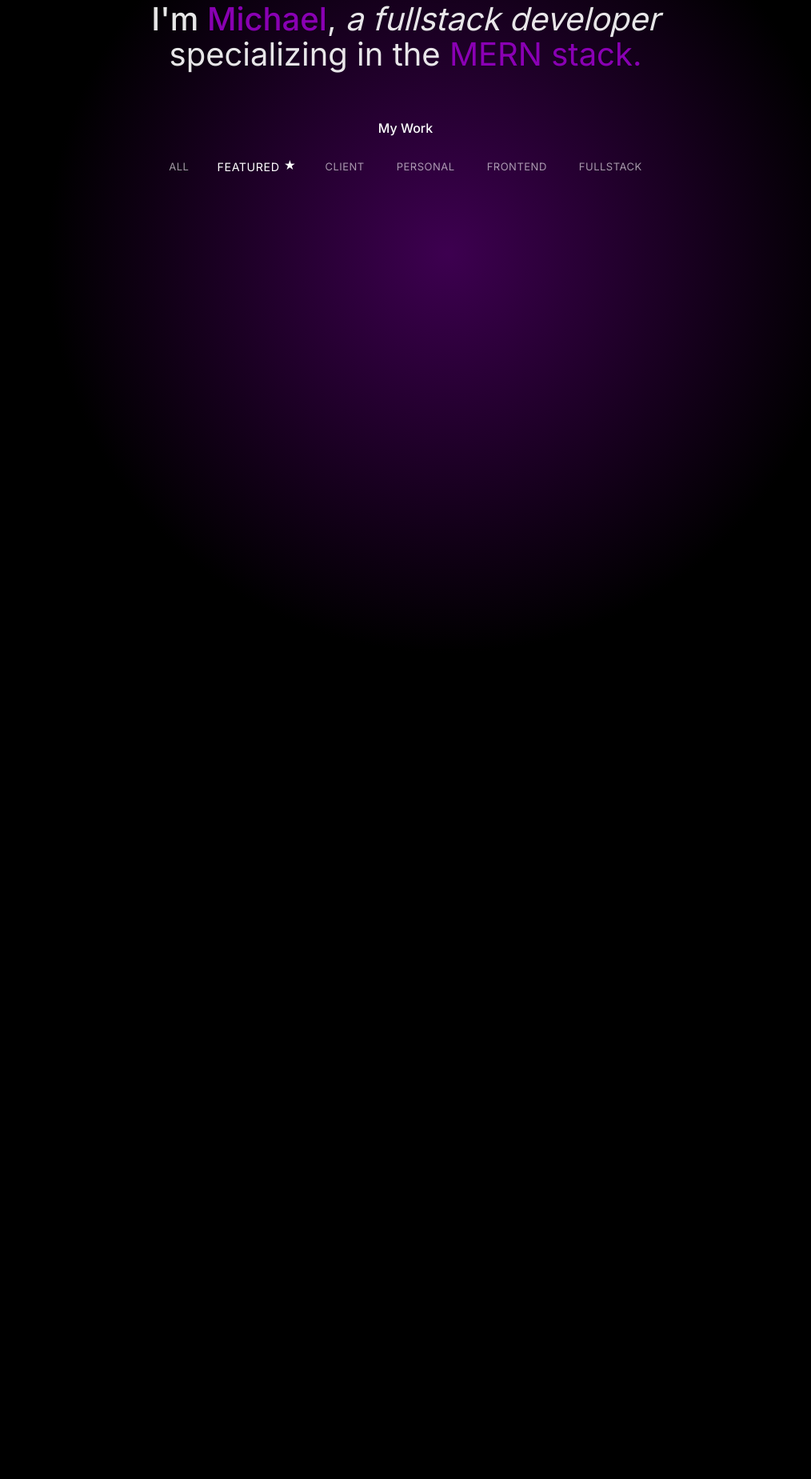
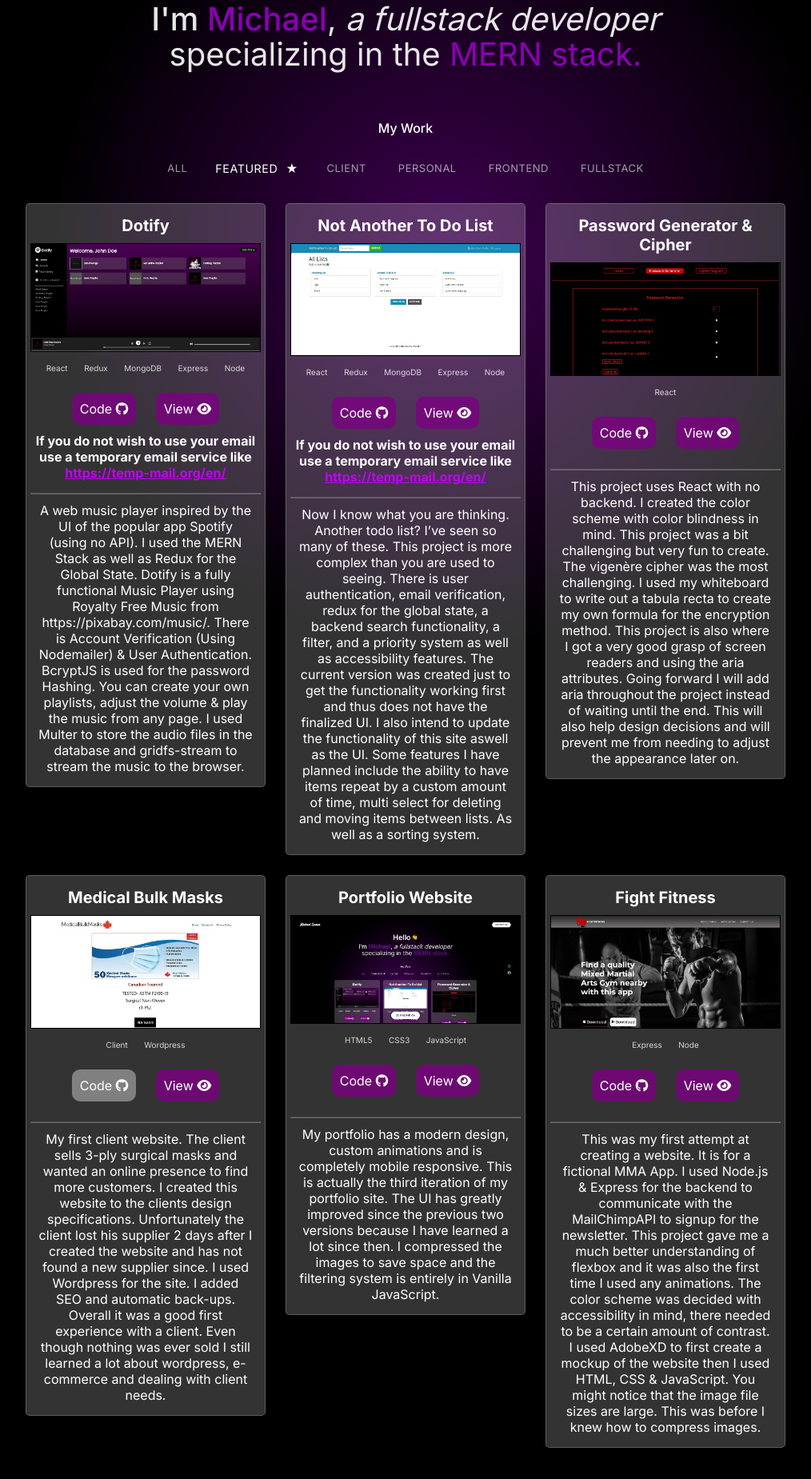
Before and after one commit to MichaelGomes/Portfolio, a PHP site: page / in a window 1280 px wide. Shown: the part 183-2032 px from the top of the page at 80% size, without its empty margins (133-1147 px from the left). Run offline with PHP 8.4, Linux system fonts and the light colour scheme; some libraries are stand-ins or nearby versions.

Commit message:
Projects

```diff
--- a/index.html
+++ b/index.html
@@ -14,6 +14,12 @@
       href="https://fonts.googleapis.com/css2?family=Inter:wght@400;500;600;700&family=Satisfy&display=swap"
       rel="stylesheet"
     />
+
+    <!-- Fontawesome -->
+    <script
+      src="https://kit.fontawesome.com/015b6e2192.js"
+      crossorigin="anonymous"
+    ></script>
 
     <!-- Custom Style Sheet -->
     <link rel="stylesheet" href="styles.css" />
@@ -70,6 +76,279 @@
           </div>
         </div>
       </section>
+
+      <section class="projects">
+        <div class="card personal featured fullstack">
+          <div class="card-title">Dotify</div>
+          <div class="card-img">
+            <img src="images/dotify-summary.jpg" alt="" />
+          </div>
+          <button class="badge">React</button>
+          <button class="badge">Redux</button>
+          <button class="badge">MongoDB</button>
+          <button class="badge">Express</button>
+          <button class="badge">Node</button>
+          <div class="card-icons">
+            <a
+              href="https://github.com/MichaelGomes/Dotify"
+              target="_blank"
+              rel="noopener noreferrer"
+              ><button class="icon" type="button" name="button">
+                Code <span class="fab fa-github"></span></button
+            ></a>
+            <a
+              href="https://dotify-sounds.herokuapp.com/"
+              target="_blank"
+              rel="noopener noreferrer"
+              ><button class="icon" type="button" name="button">
+                View <span class="fas fa-eye"></span></button
+            ></a>
+          </div>
+          <div class="card-content">
+            <b
+              >If you do not wish to use your email use a temporary email
+              service like
+              <a
+                class="email-info"
+                href="https://temp-mail.org/en/"
+                target="_blank"
+                rel="noopener noreferrer"
+                >https://temp-mail.org/en/</a
+              ></b
+            >
+            <hr />
+            <p>
+              A web music player inspired by the UI of the popular app Spotify
+              (using no API). I used the MERN Stack as well as Redux for the
+              Global State. Dotify is a fully functional Music Player using
+              Royalty Free Music from https://pixabay.com/music/. There is
+              Account Verification (Using Nodemailer) & User Authentication.
+              BcryptJS is used for the password Hashing. You can create your own
+              playlists, adjust the volume & play the music from any page. I
+              used Multer to store the audio files in the database and
+              gridfs-stream to stream the music to the browser.
+            </p>
+          </div>
+        </div>
+
+        <div class="card personal featured fullstack">
+          <div class="card-title">Not Another To Do List</div>
+
+          <div class="card-img">
+            <img src="images/not-another-to-do-list-summary.jpg" />
+          </div>
+          <button class="badge">React</button>
+          <button class="badge">Redux</button>
+          <button class="badge">MongoDB</button>
+          <button class="badge">Express</button>
+          <button class="badge">Node</button>
+          <div class="card-icons">
+            <a
+              href="https://github.com/MichaelGomes/Not-Another-To-Do-List"
+              target="_blank"
+              rel="noopener noreferrer"
+              ><button class="icon" type="button" name="button">
+                Code <span class="fab fa-github"></span></button
+            ></a>
+            <a
+              href="https://not-another-to-do-list.herokuapp.com/"
+              target="_blank"
+              rel="noopener noreferrer"
+              ><button class="icon" type="button" name="button">
+                View <span class="fas fa-eye"></span></button
+            ></a>
+          </div>
+          <div class="card-content">
+            <b
+              >If you do not wish to use your email use a temporary email
+              service like
+              <a
+                class="email-info"
+                href="https://temp-mail.org/en/"
+                target="_blank"
+                rel="noopener noreferrer"
+                >https://temp-mail.org/en/</a
+              ></b
+            >
+            <hr />
+            <p>
+              Now I know what you are thinking. Another todo list? I’ve seen so
+              many of these. This project is more complex than you are used to
+              seeing. There is user authentication, email verification, redux
+              for the global state, a backend search functionality, a filter,
+              and a priority system as well as accessibility features. The
+              current version was created just to get the functionality working
+              first and thus does not have the finalized UI. I also intend to
+              update the functionality of this site aswell as the UI. Some
+              features I have planned include the ability to have items repeat
+              by a custom amount of time, multi select for deleting and moving
+              items between lists. As well as a sorting system.
+            </p>
+          </div>
+        </div>
+
+        <div class="card personal react featured frontend">
+          <div class="card-title">Password Generator & Cipher</div>
+
+          <div class="card-img">
+            <img src="images/password-cipher-summary.jpg" alt="" />
+          </div>
+          <button class="badge">React</button>
+          <div class="card-icons">
+            <a
+              href="https://github.com/MichaelGomes/Password-Generator-And-Cipher"
+              target="_blank"
+              rel="noopener noreferrer"
+              ><button class="icon" type="button" name="button">
+                Code <span class="fab fa-github"></span></button
+            ></a>
+            <a
+              href="https://password-generator-and-cipher.herokuapp.com/"
+              target="_blank"
+              rel="noopener noreferrer"
+              ><button class="icon" type="button" name="button">
+                View <span class="fas fa-eye"></span></button
+            ></a>
+          </div>
+          <div class="card-content">
+            <hr />
+            <p>
+              This project uses React with no backend. I created the color
+              scheme with color blindness in mind. This project was a bit
+              challenging but very fun to create. The vigenère cipher was the
+              most challenging. I used my whiteboard to write out a tabula recta
+              to create my own formula for the encryption method. This project
+              is also where I got a very good grasp of screen readers and using
+              the aria attributes. Going forward I will add aria throughout the
+              project instead of waiting until the end. This will also help
+              design decisions and will prevent me from needing to adjust the
+              appearance later on.
+            </p>
+          </div>
+        </div>
+
+        <div class="card client wordpress frontend">
+          <div class="card-title">Medical Bulk Masks</div>
+
+          <div class="card-img">
+            <img src="images/medical-bulk-masks-summary.jpg" alt="" />
+          </div>
+          <button class="badge">Client</button>
+          <button class="badge">Wordpress</button>
+          <div class="card-icons">
+            <a href="https://www.github.com"
+              ><button
+                class="disabled"
+                type="button"
+                name="button"
+                aria-label="disabled button"
+                disabled
+              >
+                Code <span class="fab fa-github"></span></button
+            ></a>
+            <a
+              href="https://www.medicalbulkmasks.ca"
+              target="_blank"
+              rel="noopener noreferrer"
+              ><button class="icon" type="button" name="button">
+                View <span class="fas fa-eye"></span></button
+            ></a>
+            <div class="card-content">
+              <hr />
+              <p>
+                My first client website. The client sells 3-ply surgical masks
+                and wanted an online presence to find more customers. I created
+                this website to the clients design specifications. Unfortunately
+                the client lost his supplier 2 days after I created the website
+                and has not found a new supplier since. I used Wordpress for the
+                site. I added SEO and automatic back-ups. Overall it was a good
+                first experience with a client. Even though nothing was ever
+                sold I still learned a lot about wordpress, e-commerce and
+                dealing with client needs.
+              </p>
+            </div>
+          </div>
+        </div>
+
+        <div class="card personal frontend">
+          <div class="card-title">Portfolio Website</div>
+
+          <div class="card-img">
+            <img src="images/portfolio-summary.jpg" alt="" />
+          </div>
+          <button class="badge">HTML5</button>
+          <button class="badge">CSS3</button>
+          <button class="badge">JavaScript</button>
+          <div class="card-icons">
+            <a
+              href="https://github.com/MichaelGomes/"
+              target="_blank"
+              rel="noopener noreferrer"
+              ><button class="icon" type="button" name="button">
+                Code <span class="fab fa-github"></span></button
+            ></a>
+            <a
+              href="https://www.michaelgomes.ca/"
+              target="_blank"
+              rel="noopener noreferrer"
+              ><button class="icon" type="button" name="button">
+                View <span class="fas fa-eye"></span></button
+            ></a>
+          </div>
+          <hr />
+          <div class="card-content">
+            <p>
+              My portfolio has a modern design, custom animations and is
+              completely mobile responsive. This is actually the third iteration
+              of my portfolio site. The UI has greatly improved since the
+              previous two versions because I have learned a lot since then. I
+              compressed the images to save space and the filtering system is
+              entirely in Vanilla JavaScript.
+            </p>
+          </div>
+        </div>
+
+        <div class="card personal frontend">
+          <div class="card-title">Fight Fitness</div>
+
+          <div class="card-img">
+            <img src="images/fight-fitness-summary.jpg" alt="" />
+          </div>
+          <button class="badge">Express</button>
+          <button class="badge">Node</button>
+          <div class="card-icons">
+            <a
+              href="https://github.com/MichaelGomes/Fight-Fitness"
+              target="_blank"
+              rel="noopener noreferrer"
+              ><button class="icon" type="button" name="button">
+                Code <span class="fab fa-github"></span></button
+            ></a>
+            <a
+              href="https://fight-fitness.herokuapp.com/"
+              target="_blank"
+              rel="noopener noreferrer"
+              ><button class="icon" type="button" name="button">
+                View <span class="fas fa-eye"></span></button
+            ></a>
+          </div>
+          <div class="card-content">
+            <hr />
+            <p>
+              This was my first attempt at creating a website. It is for a
+              fictional MMA App. I used Node.js & Express for the backend to
+              communicate with the MailChimpAPI to signup for the newsletter.
+              This project gave me a much better understanding of flexbox and it
+              was also the first time I used any animations. The color scheme
+              was decided with accessibility in mind, there needed to be a
+              certain amount of contrast. I used AdobeXD to first create a
+              mockup of the website then I used HTML, CSS & JavaScript. You
+              might notice that the image file sizes are large. This was before
+              I knew how to compress images.
+            </p>
+          </div>
+        </div>
+      </section>
     </main>
   </body>
 </html>
--- a/styles.css
+++ b/styles.css
@@ -202,12 +202,101 @@ body::-webkit-scrollbar {
   transform: scale(1.1);
 }
 
-.featured {
+/* .featured {
   display: flex;
-}
+} */
 
 .star {
   padding-left: 5px;
   font-size: 15px;
   margin-top: -3px;
 }
+
+/* ----------Projects----------*/
+.projects {
+  display: grid;
+  grid-template-columns: 1fr 1fr 1fr;
+  gap: 25px;
+  position: relative;
+}
+
+.card {
+  border-radius: 5px;
+  overflow: hidden;
+  position: relative;
+  transition: all 0.4s;
+  background-color: rgba(255, 255, 255, 0.2);
+  border: 1px solid rgba(255, 255, 255, 0.2);
+  padding: 5px;
+  height: max-content;
+}
+
+.card:hover {
+  background-color: rgba(255, 255, 255, 0.3);
+}
+
+.card-title {
+  font-size: 20px;
+  font-weight: bold;
+  padding: 10px;
+}
+
+.card img {
+  width: 100%;
+  border: 1px black solid;
+}
+
+.badge {
+  font-size: 10px;
+  margin: 5px 3px 10px 3px;
+  padding: 5px;
+  color: rgba(255, 255, 255, 0.8);
+}
+
+.icon {
+  cursor: pointer;
+  padding: 10px;
+  margin: 10px;
+  border-radius: 10px;
+  background-color: rgba(124, 0, 130, 0.8);
+}
+
+.icon:hover {
+  transform: scale(1.15);
+}
+
+.disabled {
+  cursor: default;
+  background-color: grey;
+  padding: 10px;
+  margin: 10px;
+  border-radius: 10px;
+}
+
+hr {
+  margin-top: 15px;
+  opacity: 0.3;
+}
+
+.card-content p {
+  padding: 10px;
+  line-height: 20px;
+}
+
+.card-content b {
+  font-weight: 700;
+}
+
+.card-content a {
+  color: rgb(195, 0, 255);
+  text-decoration: underline;
+}
+
+.technologies {
+  font: 10px;
+  text-transform: uppercase;
+  letter-spacing: 1px;
+  display: flex;
+  column-gap: 14px;
+  opacity: 0.8;
+}
```
Also changed, not shown: images/dotify-summary.jpg (added), images/fight-fitness-summary.jpg (added), images/medical-bulk-masks-summary.jpg (added), images/not-another-to-do-list-summary.jpg (added), images/password-cipher-summary.jpg (added), images/portfolio-summary.jpg (added).
